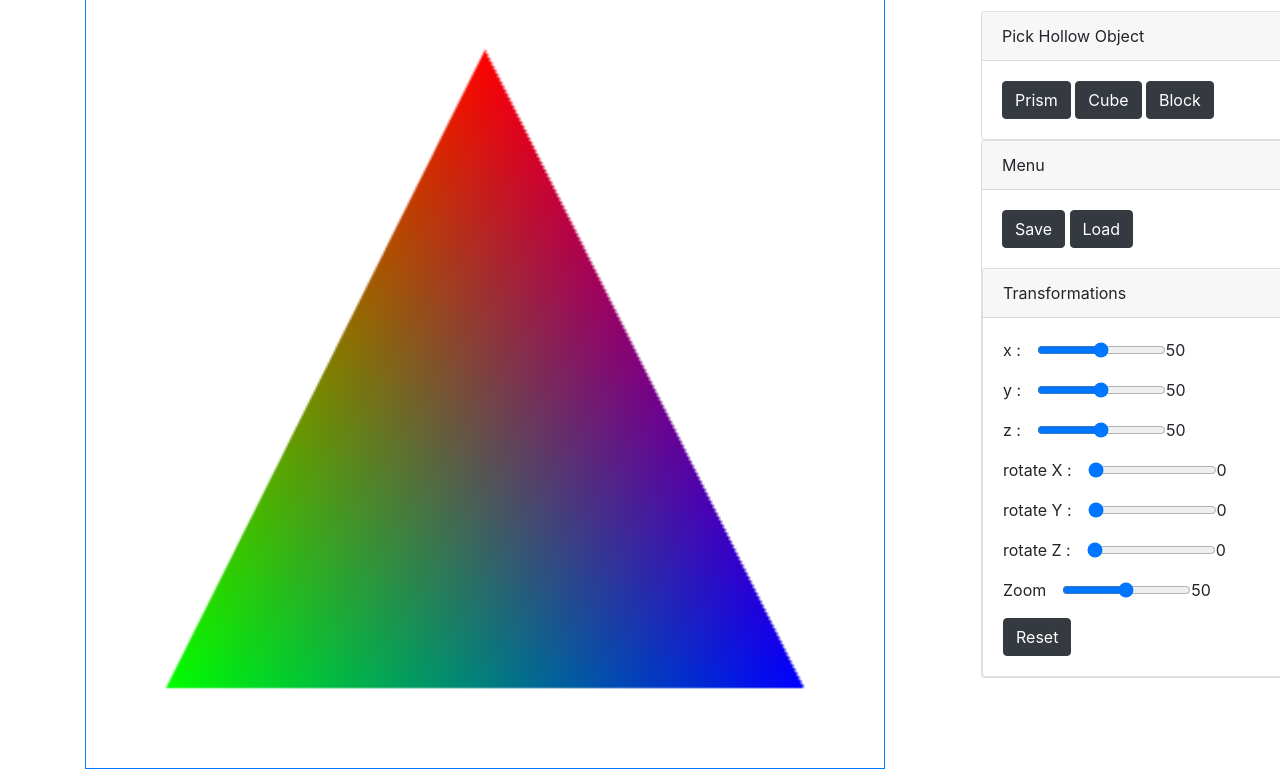
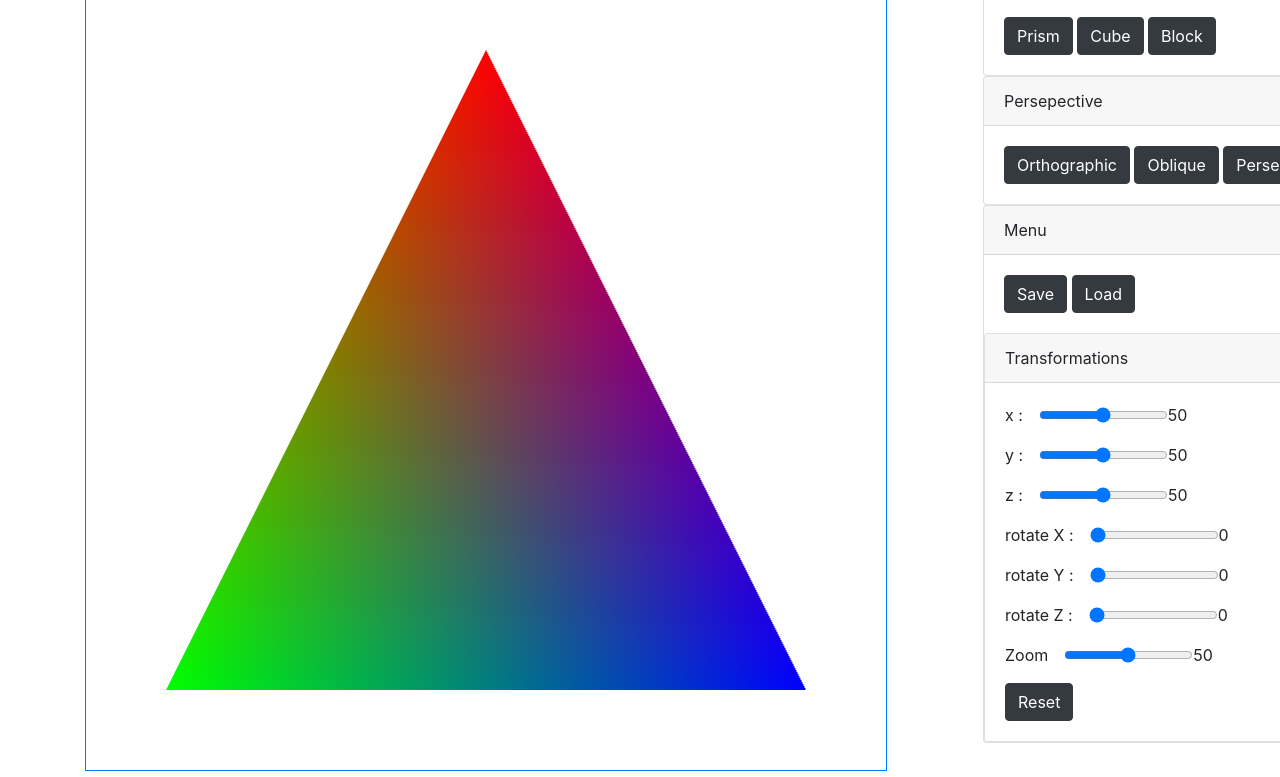
Before and after one commit to naufal-dean/Grafkom-Tugas-2, a website built with Parcel: page index.html in a window 1280 px wide. Shown: the part 135-912 px from the top of the page. Built offline with nearby package versions, Linux system fonts and the light colour scheme.

Commit message:
minor -add perspective command panel

```diff
--- a/index.html
+++ b/index.html
@@ -27,6 +27,14 @@
           <button class="btn btn-dark" id="prism">Prism</button>
           <button class="btn btn-dark" id="cube">Cube</button>
           <button class="btn btn-dark" id="block">Block</button>
+        </div>
+      </div>
+      <div class="card">
+        <div class="card-header">Persepective</div>
+        <div class="card-body">
+          <button class="btn btn-dark" id="prism">Orthographic</button>
+          <button class="btn btn-dark" id="cube">Oblique</button>
+          <button class="btn btn-dark" id="block">Persepective</button>
         </div>
       </div>
       <div class="card">
--- a/src/shapes/shape.ts
+++ b/src/shapes/shape.ts
@@ -39,8 +39,8 @@ abstract class Shape {
   }
 
   constructor(protected canvas: HTMLCanvasElement) {
-    canvas.width = 400;
-    canvas.height = 400;
+    canvas.width = 800;
+    canvas.height = 800;
     this.gl = canvas.getContext("webgl2") as WebGL2RenderingContext;
     this.gl.viewport(0, 0, canvas.width, canvas.height);
     this.program = this.createProgram();
--- a/styles.css
+++ b/styles.css
@@ -24,8 +24,3 @@ p {
 #color-b {
   border: 2px solid blue;
 }
-
-#canvas {
-  width: 800px;
-  height: 800px;
-}
```
